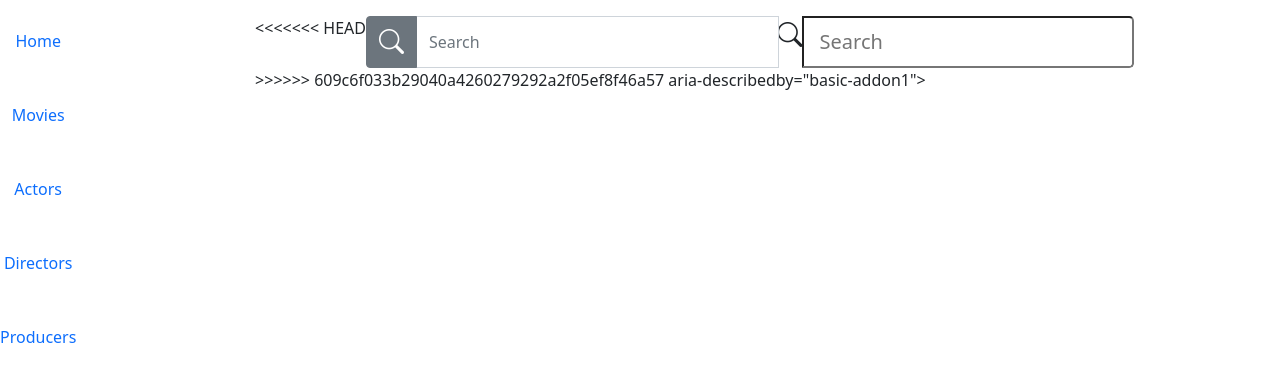
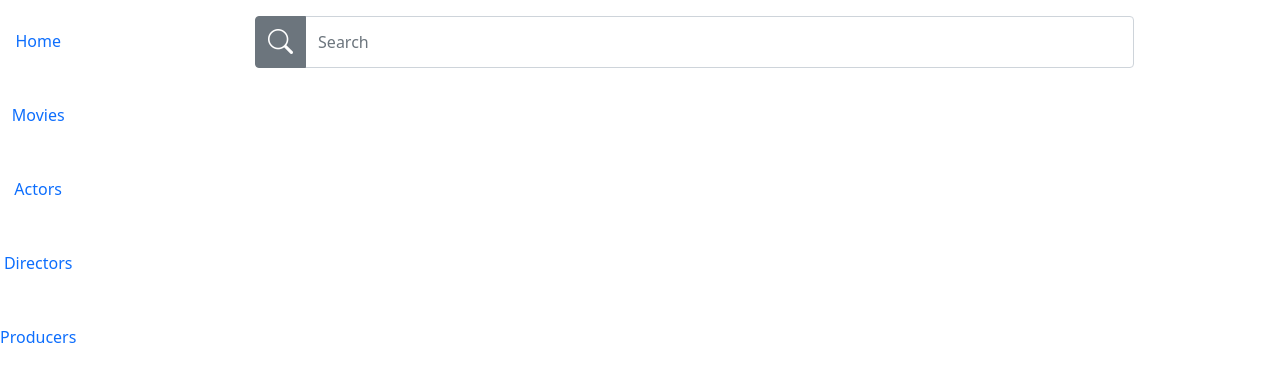
Before and after one commit to PedroS50/PocketMovies_tpwDjango, a Django app: page / in a window 1280 px wide. Shown: the part 68-450 px from the top of the page. Run offline with Django 3.2, Linux system fonts and the light colour scheme; some libraries are stand-ins or nearby versions.

Commit message:
Fixed merge errors

```diff
--- a/PocketMovies/app/templates/layout.html
+++ b/PocketMovies/app/templates/layout.html
@@ -31,7 +31,7 @@
             <a class="link btn btn-light" href="#"><i class="bi bi-eye icon"></i></a>
             <a class="btn btn-light link" href="#"><i class="bi bi-person-circle icon"></i></a>
             <a class="btn btn-light link" href="#"><i class="bi bi-heart-fill icon"></i></a>
-            <a class="btn btn-light link" href="#" role="button"><h1 class="icon">Login</h1></a>
+            <a class="btn btn-light link" href="/login/" role="button"><h1 class="icon">Login</h1></a>
         </nav>
     </div>
 </nav>
@@ -56,14 +56,9 @@
             {% csrf_token %}
                 <div class="mt-3 w-75 ms-auto me-auto">
                     <div class="input-group mb-3">
-<<<<<<< HEAD
                         <button type="submit" class="btn btn-secondary" role="button"><i class="bi bi-search icon"></i></button>
-                        <input type="text" name="title" id="title" class="form-control" placeholder="Search" aria-label="Search"
-=======
-                        <a class="btn btn-secondary" href="#" role="button"><i class="bi bi-search icon"></i></a>
-                        <input type="text" class="form-control-lg" placeholder="Search" aria-label="Search"
->>>>>>> 609c6f033b29040a4260279292a2f05ef8f46a57
-                               aria-describedby="basic-addon1">
+                        <input type="text" name="title" id="title" class="form-control" placeholder="Search" aria-label="Search">
+
                     </div>
                 </div>
             </form>
```
